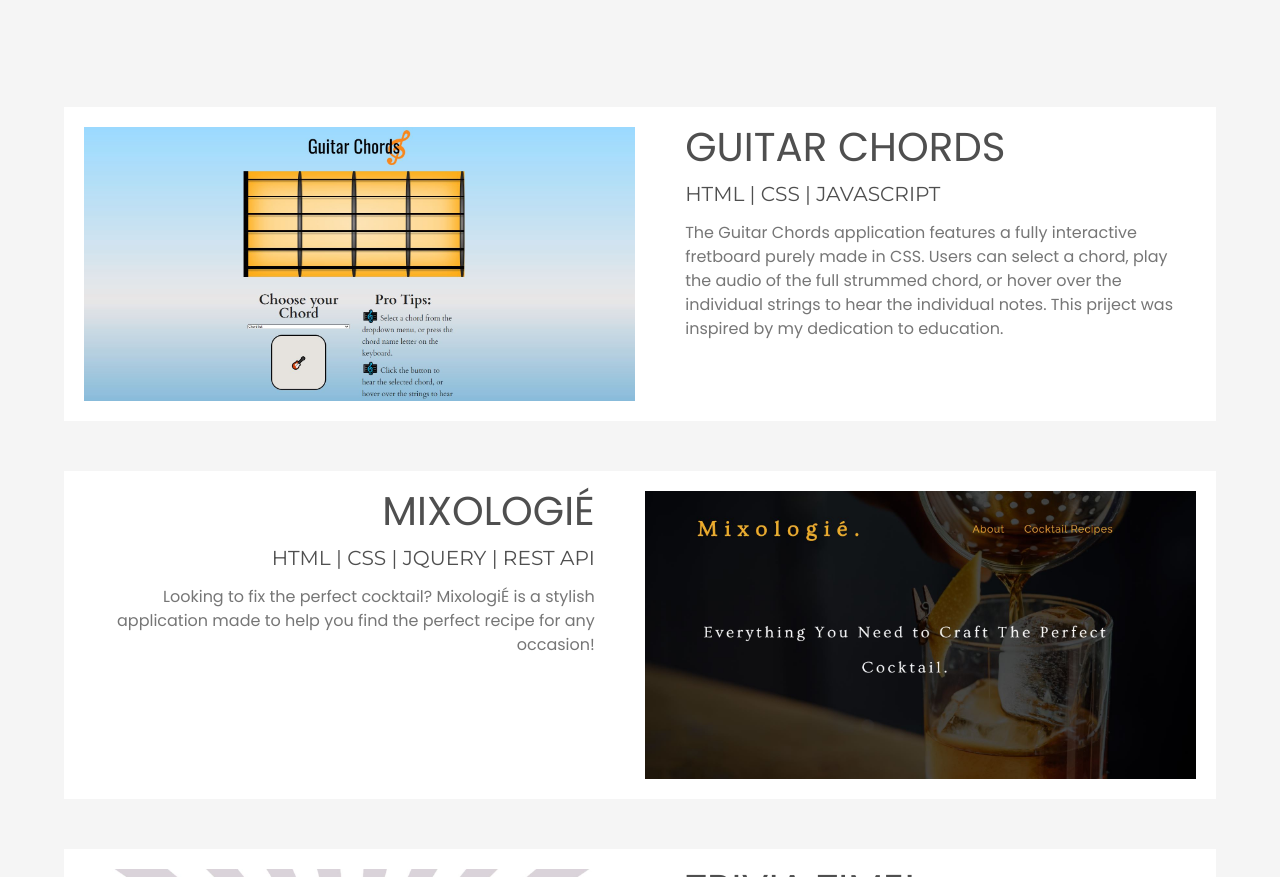
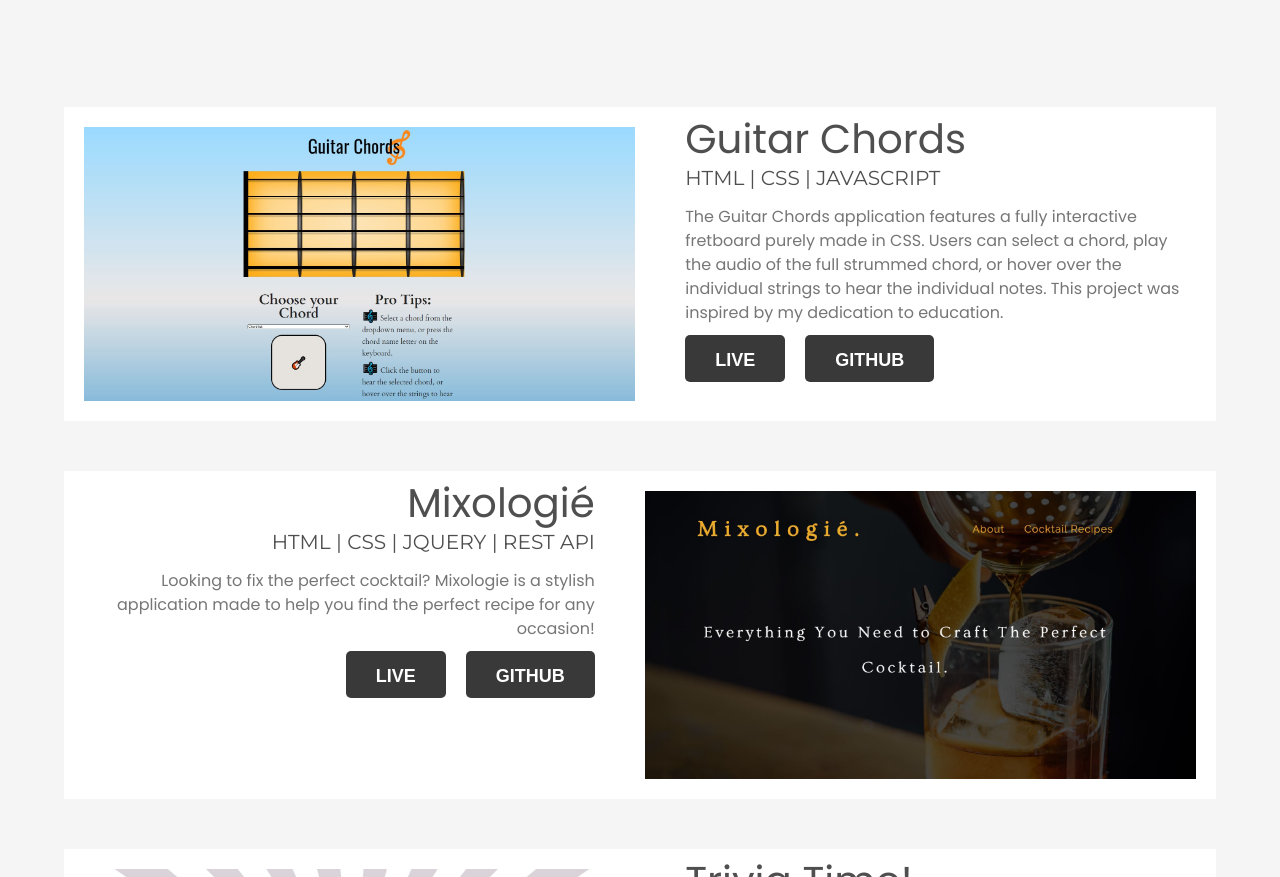
Before and after one commit to Batstone/portfolio, a plain HTML site: page index.html in a window 1280 px wide. Shown: the part 1923-2800 px from the top of the page. Drawn offline with nearby package versions, Linux system fonts and the light colour scheme.

Commit message:
added button links in project section

```diff
--- a/index.html
+++ b/index.html
@@ -49,7 +49,7 @@
                                 user-friendly web applications.</p>
                         </div>
                         <div class="about-me-button-container">
-                            <button class="about-me-button">My Work</button>
+                            <a href="#projects"><button class="about-me-button">My Work</button></a>
                         </div>
                     </div>
 
@@ -135,28 +135,42 @@
                                 alt="The landing page of the Guitar Chords application.">
                         </div>
                         <div class="project-text text-right">
-                            <h3><a href="https://batstone.github.io/adamBatstoneProjectThree/">Guitar Chords</a></h3>
+                            <h3>Guitar Chords</h3>
                             <h4>HTML | CSS | Javascript</h4>
                             <p>The Guitar Chords application features a fully interactive fretboard purely made in CSS.
                                 Users can select a chord, play the audio of the full strummed chord, or hover over the
-                                individual strings to hear the individual notes. This priject was inspired by my
+                                individual strings to hear the individual notes. This project was inspired by my
                                 dedication to education.
                             </p>
+
+                            <div class="button-container button-container-right">
+                                <a href="https://batstone.github.io/adamBatstoneProjectThree/"><button>Live</button></a>
+                                <a href="https://batstone.github.io/adamBatstoneProjectThree/"><button
+                                        class="button-right">Github</button></a>
+                            </div>
                         </div>
                     </div>
 
                     <div class="project-container">
                         <div class="project-text text-left">
-                            <h3><a href="https://teamjuno.github.io/adam-batstone-karmen-salim-project-four/">Mixologi&Eacute;
-                                </a></h3>
+                            <h3>Mixologi&eacute;</h3>
                             <h4>HTML | CSS | Jquery | REST API</h4>
-                            <p>Looking to fix the perfect cocktail? Mixologi&Eacute; is a stylish application made to
-                                help you find the perfect recipe for any occasion! </p>
+                            <p>Looking to fix the perfect cocktail? Mixologie is a stylish application made to
+                                help you find the perfect recipe for any occasion!</p>
+
+                            <div class="button-container button-container-left">
+                                <a href="https://teamjuno.github.io/adam-batstone-karmen-salim-project-four/"><button
+                                        class="button-left">Live</button></a>
+                                <a
+                                    href="https://teamjuno.github.io/adam-batstone-karmen-salim-project-four/"><button>Github</button></a>
+                            </div>
                         </div>
+
                         <div class="project-image-container">
                             <img src="./assets/images/Mixologie..JPG"
-                                alt="The stylish and sleek main page of the Mixologi&Eacute; application.">
+                                alt="The stylish and sleek main page of the Mixologie application.">
                         </div>
+
                     </div>
 
                     <div class="project-container">
@@ -164,20 +178,33 @@
                             <img src="./assets/images/trivia-time.JPG" alt="The start screen of the Trivie Time app.">
                         </div>
                         <div class="project-text text-right">
-                            <h3><a href="https://thegloriousalpacas.github.io/trivia-time/">Trivia Time!</a></h3>
+                            <h3>Trivia Time!</h3>
                             <h4>HTML | CSS | REACT | REST API</h4>
                             <p> Compete against your friends while racing the clock in this exciting trivia game. This
-                                application allows users to select from a number of trivia categories, to allow users to
+                                application allows users to select from a number of trivia categories, to
                                 test their knowledge in an fun educational game.
                             </p>
+
+                            <div class="button-container button-container-right">
+                                <a href="https://thegloriousalpacas.github.io/trivia-time/"><button>Live</button></a>
+                                <a href="https://thegloriousalpacas.github.io/trivia-time/"><button
+                                        class="button-right">Github</button></a>
+                            </div>
                         </div>
                     </div>
                     <div class="project-container">
                         <div class="project-text text-left">
-                            <h3><a href="https://batstone.github.io/adam-batstone-project-five/">Music Notes</a></h3>
+                            <h3>Music Notes</h3>
                             <h4>HTML | CSS | REACT | FIREBASE</h4>
                             <p>Take notes during your music rehearsals and track your progress on specific repertoire.
                             </p>
+
+                            <div class="button-container button-container-left">
+                                <a href="https://batstone.github.io/adam-batstone-project-five/"><button
+                                        class="button-left">Live</button></a>
+                                <a
+                                    href="https://batstone.github.io/adam-batstone-project-five/"><button>Github</button></a>
+                            </div>
                         </div>
                         <div class="project-image-container">
                             <img src="./assets/images/Music-notes.JPG"
--- a/scripts/app.js
+++ b/scripts/app.js
@@ -1,6 +1,4 @@
 $(function () {
-
-    console.log('working')
 
     $('.mobile-nav').on('click', () => {
         $('.js-nav').slideToggle(400)
--- a/styles/sass/style.scss
+++ b/styles/sass/style.scss
@@ -30,7 +30,7 @@ button {
 
 button:hover,
 button:focus    {
-    background-color: #000000;
+    background-color: #208307;
 }
 
 .wrapper {
@@ -317,17 +317,32 @@ header {
             margin-top: 15px;
         }
         h3 {
-            transition: 0.5s;
-            a {
-                color: #4f4f4f;
-
-            }
-        }
-        h3:hover,
-        h3:focus {
-            transform: scale(1.1)
+            color: #4f4f4f;
         }
     }
+
+    .button-container {
+        margin: 10px 0;
+    }
+
+    .button-container-right {
+        display: flex;
+        justify-content: flex-start;
+        .button-right {
+            margin-left: 20px;
+        }
+    }
+
+    .button-container-left {
+        display: flex;
+        justify-content: flex-end;
+        .button-left {
+            margin-right: 20px;
+        }
+    }
+
+
+
     .text-right {
         margin-left: 50px;
         text-align: left;
```
Also changed, not shown: styles/style.css.
